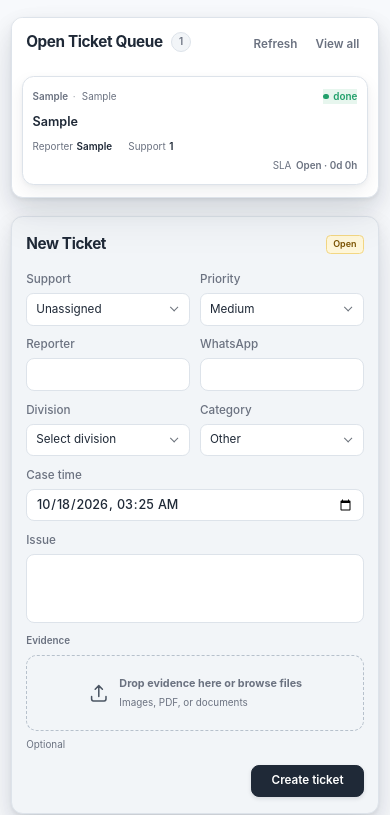
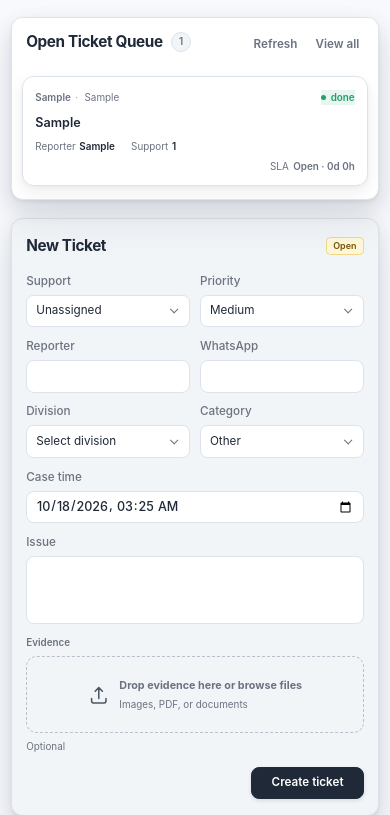
Before and after one commit to naufalismailyusuf/POLO-Ticketing, a Flask app: page / in a window 390 px wide. Shown: the part 483-1298 px from the top of the page. Run offline with Flask 3, Linux system fonts and the light colour scheme; the visitor is signed in with stand-in values (Sample User, id 1); data comes from the database, SQL or seed files in the repository; tables that the repository leaves empty hold one stand-in row (values such as "Sample post"); data that the repository does not hold is empty; some libraries are stand-ins or nearby versions.

Commit message:
R77: correct left and right inset of ticket cards

```diff
--- a/static/css/dashboard-queue-v71.css
+++ b/static/css/dashboard-queue-v71.css
@@ -253,3 +253,52 @@
   .queue-card .queue-list .queue-row-wrap{transition:none!important;}
   .queue-card .queue-list .queue-row-wrap:hover{transform:none!important;}
 }
+
+/* R77 — Fix card interior gutters and checkbox/status/SLA alignment.
+   Grid content stays within each elevated ticket card, not at its border. */
+.queue-card .queue-list .queue-row-wrap {
+  box-sizing:border-box!important;
+  width:100%!important;
+  min-width:0!important;
+  padding:16px 24px!important;
+  column-gap:12px!important;
+  overflow:visible;
+}
+.queue-card .queue-list .queue-row-wrap:has(>.queue-check) {
+  grid-template-columns:18px minmax(0,1fr)!important;
+}
+.queue-card .queue-list .queue-row-wrap .queue-check {
+  grid-column:1;
+  align-self:start!important;
+  justify-self:center!important;
+  padding-top:1px!important;
+}
+.queue-card .queue-list .queue-row-wrap .queue-item {
+  min-width:0!important;
+  width:100%!important;
+  max-width:100%!important;
+  padding-right:10px!important;
+  box-sizing:border-box!important;
+}
+.queue-card .queue-list .queue-row-wrap:has(>.queue-check) .queue-item {
+  grid-column:2;
+}
+.queue-card .queue-list .queue-summary,
+.queue-card .queue-list .queue-context {
+  width:100%;
+  min-width:0;
+}
+.queue-card .queue-list .queue-status,
+.queue-card .queue-list .queue-sla {
+  flex-shrink:0;
+  margin-left:auto;
+}
+.queue-card .queue-list .queue-claim{min-width:0;}
+@media(max-width:900px){
+  .queue-card .queue-list .queue-row-wrap{padding:15px 18px!important;}
+  .queue-card .queue-list .queue-row-wrap .queue-item{padding-right:4px!important;}
+}
+@media(max-width:420px){
+  .queue-card .queue-list .queue-row-wrap{padding:13px 14px!important;column-gap:9px!important;}
+  .queue-card .queue-list .queue-row-wrap .queue-item{padding-right:0!important;}
+}
```
